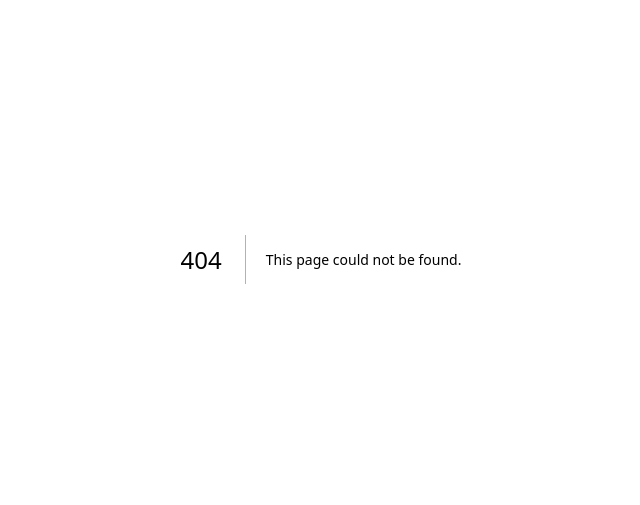
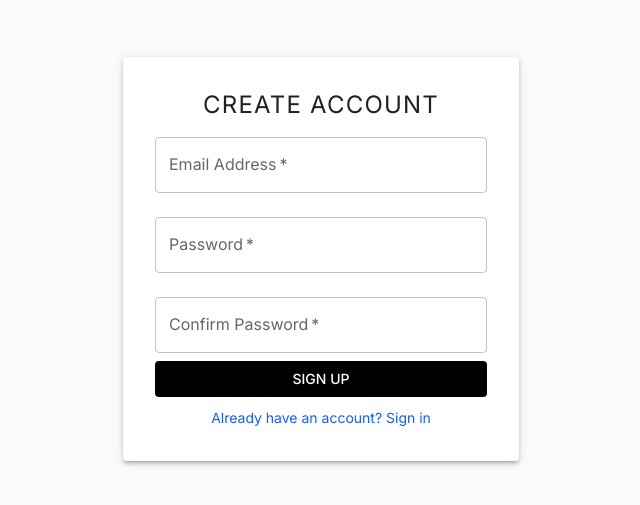
Before and after one commit to gallisak/event-planner, a Next.js app: page /register in a window 1280 px wide. Before the commit this address had no page. Shown: the part 141-646 px from the top of the page, without its empty margins (319-959 px from the left). Built offline with nearby package versions, Linux system fonts and the light colour scheme; no server answers; what @mui/material-nextjs would draw is missing.

Commit message:
feat: create Register page with Firebase email/password authentication

```diff
--- /dev/null
+++ b/app/(auth)/register/page.tsx
@@ -0,0 +1,121 @@
+"use client";
+
+import {
+  Box,
+  Button,
+  Container,
+  TextField,
+  Typography,
+  Paper,
+  Alert,
+} from "@mui/material";
+import { useState } from "react";
+import { createUserWithEmailAndPassword } from "firebase/auth";
+import { auth } from "../../lib/firebase";
+import { useRouter } from "next/navigation";
+import Link from "next/link";
+
+export default function RegisterPage() {
+  const [email, setEmail] = useState("");
+  const [password, setPassword] = useState("");
+  const [confirmPassword, setConfirmPassword] = useState("");
+  const [error, setError] = useState("");
+  const router = useRouter();
+
+  const handleRegister = async (e: React.FormEvent) => {
+    e.preventDefault();
+    setError("");
+
+    if (password !== confirmPassword) {
+      setError("Passwords do not match!");
+      return;
+    }
+
+    try {
+      await createUserWithEmailAndPassword(auth, email, password);
+      router.push("/");
+    } catch (err: any) {
+      console.error(err);
+      if (err.code === "auth/email-already-in-use") {
+        setError("This email is already registered.");
+      } else if (err.code === "auth/weak-password") {
+        setError("Password should be at least 6 characters.");
+      } else {
+        setError("Failed to create an account. Please try again.");
+      }
+    }
+  };
+
+  return (
+    <Container
+      component="main"
+      maxWidth="xs"
+      className="h-screen flex items-center justify-center"
+    >
+      <Paper elevation={3} className="p-8 w-full flex flex-col items-center">
+        <Typography
+          component="h1"
+          variant="h5"
+          className="mb-6 font-bold uppercase tracking-wider"
+        >
+          Create Account
+        </Typography>
+
+        {error && (
+          <Alert severity="error" className="mb-4 w-full">
+            {error}
+          </Alert>
+        )}
+
+        <Box component="form" onSubmit={handleRegister} className="w-full">
+          <TextField
+            margin="normal"
+            required
+            fullWidth
+            label="Email Address"
+            type="email"
+            value={email}
+            onChange={(e) => setEmail(e.target.value)}
+          />
+          <TextField
+            margin="normal"
+            required
+            fullWidth
+            label="Password"
+            type="password"
+            value={password}
+            onChange={(e) => setPassword(e.target.value)}
+          />
+          <TextField
+            margin="normal"
+            required
+            fullWidth
+            label="Confirm Password"
+            type="password"
+            value={confirmPassword}
+            onChange={(e) => setConfirmPassword(e.target.value)}
+          />
+
+          <Button
+            type="submit"
+            fullWidth
+            variant="contained"
+            disableElevation
+            className="mt-6 mb-4 py-3 bg-black text-white hover:bg-gray-800"
+          >
+            Sign Up
+          </Button>
+
+          <div className="text-center mt-2">
+            <Link
+              href="/login"
+              className="text-sm text-blue-600 hover:underline"
+            >
+              Already have an account? Sign in
+            </Link>
+          </div>
+        </Box>
+      </Paper>
+    </Container>
+  );
+}
```
